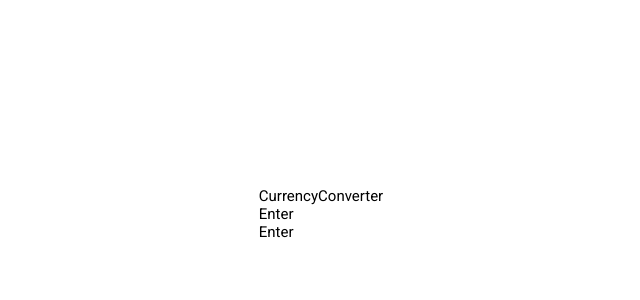
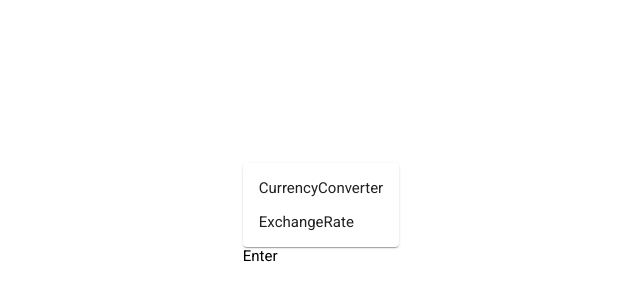
Before and after one commit to maxcore25/next-crypto-dashboard-draft, a Next.js app: page / in a window 1280 px wide. Shown: the part 186-486 px from the top of the page, without its empty margins (319-959 px from the left). Built offline with nearby package versions, Linux system fonts and the light colour scheme.

Commit message:
MUI Card Component Added

```diff
--- a/app/components/elements/CurrencyConverter/index.js
+++ b/app/components/elements/CurrencyConverter/index.js
@@ -1,12 +1,21 @@
+import { Paper } from '@mui/material';
+import { Box } from '@mui/system';
 import ExchangeRate from '../ExchangeRate';
 
 const CurrencyConverter = () => {
   return (
-    <div>
-      CurrencyConverter
-      <br />
-      <ExchangeRate />
-    </div>
+    <Paper>
+      <Box
+        sx={{
+          p: 2,
+          display: 'grid',
+          gridTemplateRows: { md: '1fr 1fr' },
+          gap: 2,
+        }}>
+        <div>CurrencyConverter</div>
+        <ExchangeRate />
+      </Box>
+    </Paper>
   );
 };
 
--- a/app/components/elements/ExchangeRate/index.js
+++ b/app/components/elements/ExchangeRate/index.js
@@ -1,5 +1,5 @@
 const ExchangeRate = () => {
-  return <div>Enter</div>;
+  return <div>ExchangeRate</div>;
 };
 
 export default ExchangeRate;
```
